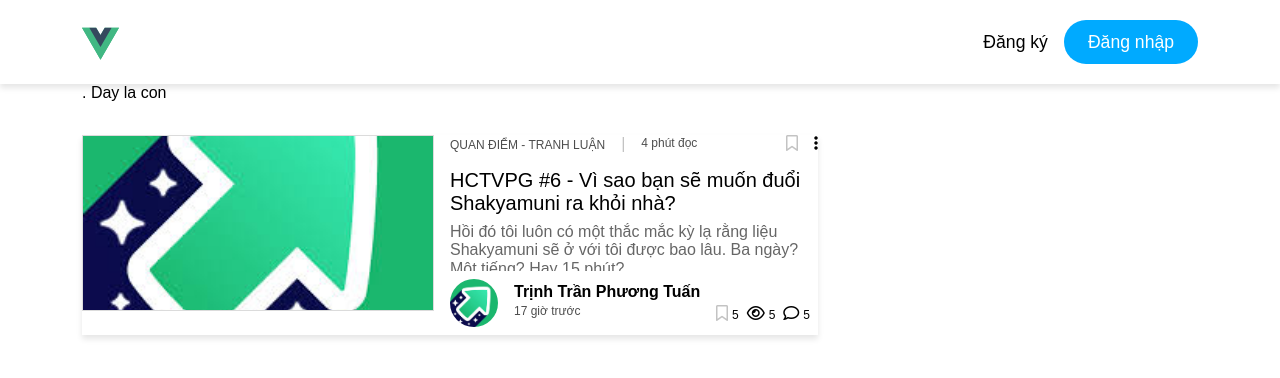
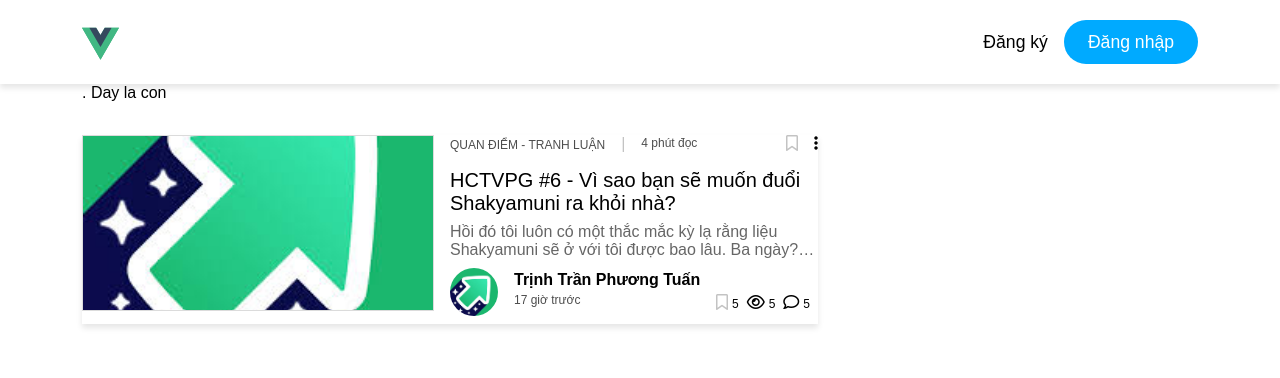
Before and after one commit to KienNguyenAI/Blog-Web, a Vue app in the folder frontend/: page /user/test in a window 1280 px wide. Shown: the top 378 px of the page. Built offline with nearby package versions, Linux system fonts and the light colour scheme.

Commit message:
Sửa lại reponsive cho các trang web khác!

```diff
--- a/frontend/src/components/Card.vue
+++ b/frontend/src/components/Card.vue
@@ -69,111 +69,7 @@
 
 </template>
 
-<style>
-.card {
-    width: 100%;
-    display: flex;
-    box-shadow: 0 0.25rem 0.375rem rgba(0, 0, 0, 0.1);
-    flex-direction: row;
-}
 
-.thumbnail {
-    flex: 0 0 22rem;
-    width: 22rem;
-    height: 11rem;
-    overflow: hidden;
-    margin-right: 1rem;
-}
-
-.img-card {
-    width: 100%;
-    height: 100%;
-    object-fit: cover;
-    border: 0.025rem solid #dbdbdb;
-}
-
-.card-bottom {
-    flex-grow: 1;
-    display: flex;
-    flex-direction: column;
-    margin-bottom: .5rem;
-}
-
-.category,
-.time {
-    font-size: 0.75rem;
-    color: #4d4d4d;
-}
-
-.category:hover {
-    font-weight: bold;
-}
-
-.title {
-    font-size: 1.25rem;
-    color: black;
-    margin-bottom: .5rem;
-    max-height: 3rem;
-    overflow: hidden;
-    text-overflow: ellipsis;
-}
-
-.description {
-    overflow-y: auto;
-    max-height: 3rem;
-    color: #666;
-    word-wrap: break-word;
-    overflow: hidden;
-    text-overflow: ellipsis;
-    margin-bottom: .5rem;
-}
-
-
-.details {
-    display: flex;
-    flex-grow: 1;
-    flex-direction: column;
-}
-
-.create-at {
-    font-size: .75rem;
-    color: #4d4d4d;
-}
-
-@media (max-width: 768px) {
-    .card {
-        flex-direction: column;
-        /* Đặt thẻ card theo chiều dọc khi trên màn hình nhỏ */
-    }
-
-    .thumbnail {
-        width: 100%;
-        height: 11rem;
-        margin-bottom: 1rem;
-        overflow: hidden;
-    }
-
-    .img-card {
-        width: 100%;
-        height: 100%;
-        object-fit: cover;
-    }
-
-    .card-bottom {
-        width: 100%;
-        margin-top: 1rem;
-    }
-
-    .title {
-        font-size: 1.1rem;
-    }
-
-    .description {
-        max-height: none;
-    }
-
-    .create-at {
-        font-size: .8rem;
-    }
-}
+<style scoped>
+@import "../style/card.css";
 </style>
--- a/frontend/src/pages/auth/createAccount.vue
+++ b/frontend/src/pages/auth/createAccount.vue
@@ -64,3 +64,7 @@ export default {
     }
 };
 </script>
+
+<style scoped>
+@import "../../style/login.css";
+</style>
--- a/frontend/src/pages/auth/forgotPassword.vue
+++ b/frontend/src/pages/auth/forgotPassword.vue
@@ -28,3 +28,6 @@
         </div>
     </form>
 </template>
+<style scoped>
+@import "../../style/login.css";
+</style>
--- a/frontend/src/pages/auth/login.vue
+++ b/frontend/src/pages/auth/login.vue
@@ -32,3 +32,7 @@
         </div>
     </form>
 </template>
+
+<style scoped>
+@import "../../style/login.css";
+</style>
--- a/frontend/src/pages/auth/resetPassword.vue
+++ b/frontend/src/pages/auth/resetPassword.vue
@@ -25,3 +25,6 @@
         </div>
     </form>
 </template>
+<style scoped>
+@import "../../style/login.css";
+</style>
--- a/frontend/src/pages/auth/signup.vue
+++ b/frontend/src/pages/auth/signup.vue
@@ -35,3 +35,6 @@
         </div>
     </form>
 </template>
+<style scoped>
+@import "../../style/login.css";
+</style>
--- /dev/null
+++ b/frontend/src/style/card.css
@@ -0,0 +1,109 @@
+.card {
+    width: 100%;
+    display: flex;
+    box-shadow: 0 0.25rem 0.375rem rgba(0, 0, 0, 0.1);
+    flex-direction: row;
+}
+
+.thumbnail {
+    flex: 0 0 22rem;
+    width: 22rem;
+    height: 11rem;
+    overflow: hidden;
+    margin-right: 1rem;
+}
+
+.img-card {
+    width: 100%;
+    height: 100%;
+    object-fit: cover;
+    border: 0.025rem solid #dbdbdb;
+}
+
+.card-bottom {
+    flex-grow: 1;
+    display: flex;
+    flex-direction: column;
+    margin-bottom: .5rem;
+}
+
+.category,
+.time {
+    font-size: 0.75rem;
+    color: #4d4d4d;
+}
+
+.category:hover {
+    font-weight: bold;
+}
+
+.title {
+    font-size: 1.25rem;
+    color: black;
+    margin-bottom: .5rem;
+    max-height: 3rem;
+    overflow: hidden;
+    text-overflow: ellipsis;
+}
+
+.description {
+    max-height: 3rem;
+    overflow: hidden;
+    text-overflow: ellipsis;
+    display: -webkit-box;
+    -webkit-line-clamp: 2;
+    -webkit-box-orient: vertical;
+    color: #666;
+    word-wrap: break-word;
+    margin-bottom: 0.5rem;
+}
+
+
+
+.details {
+    display: flex;
+    flex-grow: 1;
+    flex-direction: column;
+}
+
+.create-at {
+    font-size: .75rem;
+    color: #4d4d4d;
+}
+
+@media (max-width: 768px) {
+    .card {
+        flex-direction: column;
+
+    }
+
+    .thumbnail {
+        width: 100%;
+        height: 11rem;
+        margin-bottom: 1rem;
+        overflow: hidden;
+    }
+
+    .img-card {
+        width: 100%;
+        height: 100%;
+        object-fit: cover;
+    }
+
+    .card-bottom {
+        width: 100%;
+        margin-top: 1rem;
+    }
+
+    .title {
+        font-size: 1.1rem;
+    }
+
+    .description {
+        max-height: none;
+    }
+
+    .create-at {
+        font-size: .8rem;
+    }
+}
--- /dev/null
+++ b/frontend/src/style/login.css
@@ -0,0 +1,18 @@
+.items {
+    padding-left: 6.25rem;
+    padding-right: 6.25rem;
+}
+
+@media (max-width: 1600px) {
+    .items {
+        padding-left: 4rem;
+        padding-right: 4rem;
+    }
+}
+
+@media (max-width: 1200px) {
+    .items {
+        padding-left: .75rem;
+        padding-right: .75rem;
+    }
+}
```
